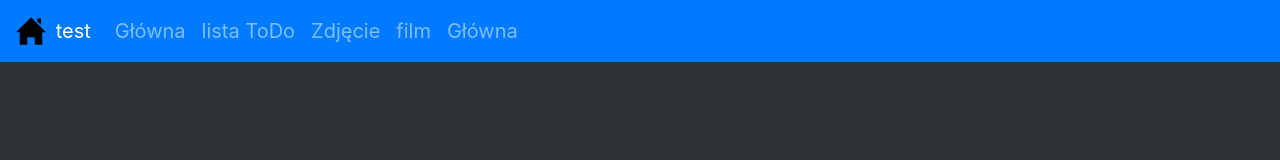
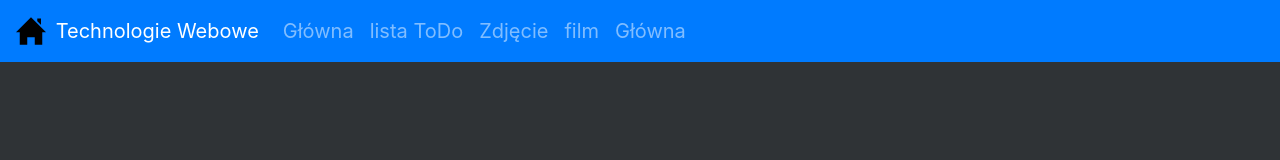
Before and after one commit to wojwoz/WSEI_Technologie_Webowe, a plain HTML site: page index.html in a window 1280 px wide. Drawn offline with nearby package versions, Linux system fonts and the light colour scheme.

Commit message:
nav bar item

```diff
--- a/index.html
+++ b/index.html
@@ -25,7 +25,7 @@
         <nav class="navbar navbar-dark bg-primary navbar-expand-md">
             <a class="navbar-brand navbar-dark" href="####">
                 <img src="img/iconmonstr-home-6-240.png" width="30" height="30" class="d-inline-block mr-1 align-bottom" alt="">
-                test
+                Technologie Webowe
             </a>
             <button class="navbar-toggler" type="button" data-toggle="collapse" data-target="#main">
                 <span class ="navbar-toggler-icon">
@@ -34,7 +34,7 @@
             <div class="collapse navbar-collapse navbar-light" id="main">
                 <ul class="navbar-nav">
                     <li class="nav-item">
-                        <a class="nav-link">
+                        <a class="nav-link" >
                             Główna
                         </a>
 
```
